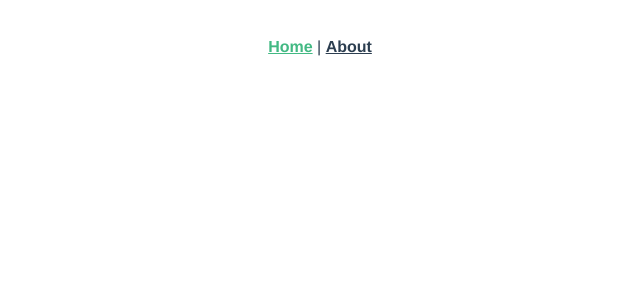
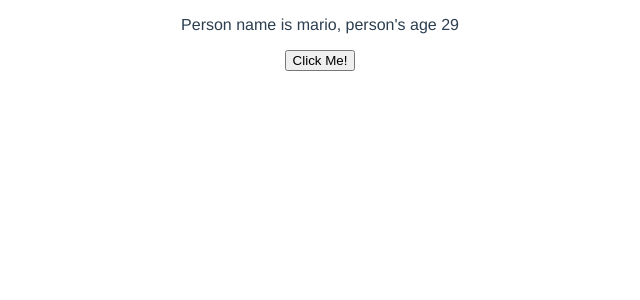
Before and after one commit to OlgaModified/vueJStut, a Vue app in the folder composition-blog/: page / in a window 1280 px wide. Shown: the top 300 px of the page, without its empty margins (320-960 px from the left). Built offline with nearby package versions, Linux system fonts and the light colour scheme.

Commit message:
refs in setup example

```diff
--- a/composition-blog/src/App.vue
+++ b/composition-blog/src/App.vue
@@ -1,8 +1,8 @@
 <template>
-  <div id="nav">
+  <!-- <div id="nav">
     <router-link to="/">Home</router-link> |
-    <router-link to="/about">About</router-link>
-  </div>
+
+  </div> -->
   <router-view/>
 </template>
 
@@ -15,16 +15,4 @@
   color: #2c3e50;
 }
 
-#nav {
-  padding: 30px;
-}
-
-#nav a {
-  font-weight: bold;
-  color: #2c3e50;
-}
-
-#nav a.router-link-exact-active {
-  color: #42b983;
-}
 </style>
--- a/composition-blog/src/router/index.js
+++ b/composition-blog/src/router/index.js
@@ -6,14 +6,6 @@ const routes = [
     path: '/',
     name: 'Home',
     component: Home
-  },
-  {
-    path: '/about',
-    name: 'About',
-    // route level code-splitting
-    // this generates a separate chunk (about.[hash].js) for this route
-    // which is lazy-loaded when the route is visited.
-    component: () => import(/* webpackChunkName: "about" */ '../views/About.vue')
   }
 ]
 
--- a/composition-blog/src/views/About.vue
+++ /dev/null
@@ -1,5 +0,0 @@
-<template>
-  <div class="about">
-    <h1>This is an about page</h1>
-  </div>
-</template>
--- a/composition-blog/src/views/Home.vue
+++ b/composition-blog/src/views/Home.vue
@@ -1,18 +1,41 @@
 <template>
   <div class="home">
-
-
+    <p ref="p">Person name is {{name}}, person's age {{ age }}</p>
+    <button @click="handleClick">Click Me!</button>
   </div>
 </template>
 
 <script>
+import { ref } from '@vue/reactivity'
 // @ is an alias to /src
 //import HelloWorld from '@/components/HelloWorld.vue'
 
 export default {
-  /* name: '',
-  components: {
+  name: 'Home',
+  setup() {
+    //console.log('setup')
 
-  } */
+    const p = ref(null)
+    let name = 'mario'
+    let age = '29'
+
+    const handleClick = ()=>{
+      console.log(p)
+    }
+    return {name, age, handleClick, p}
+  },
+  data() {
+    return {
+
+    }
+  },
+  created(){
+    //console.log('created')
+
+  },
+  mounted(){
+    //console.log('mounted')
+
+  }
 }
 </script>
```
